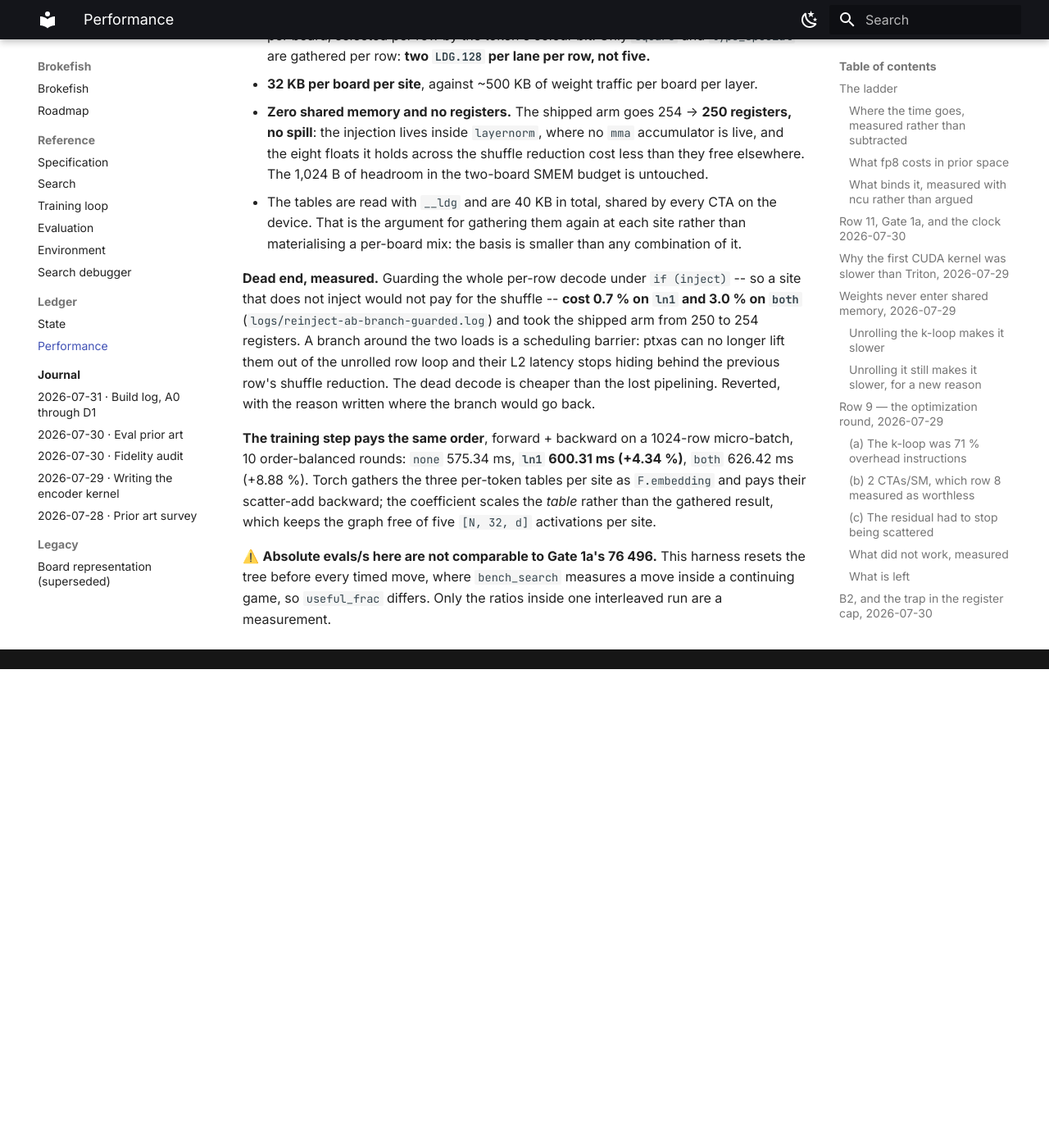
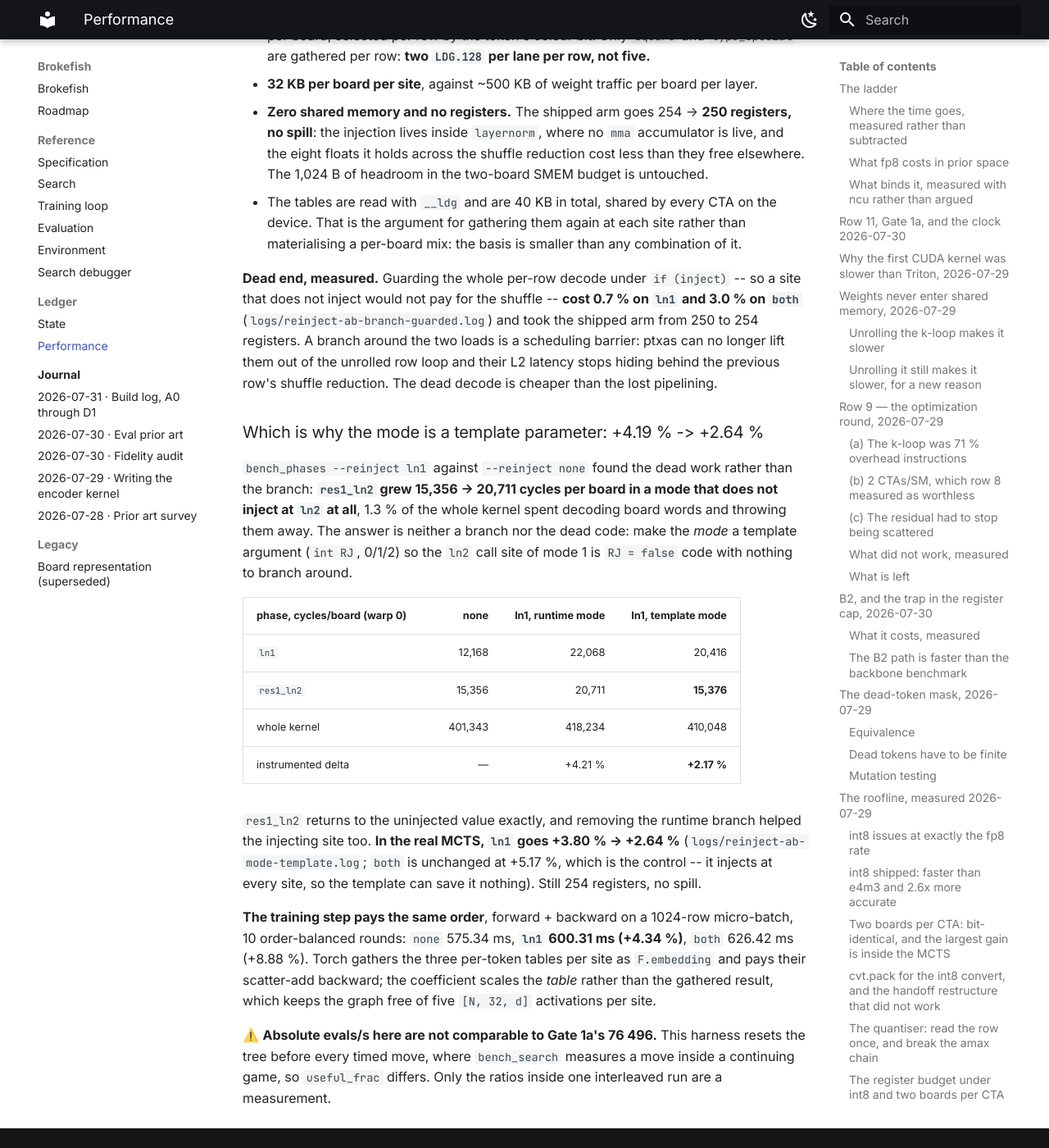
Before and after one commit to TheoBoyer/brokefish, an MkDocs documentation site: the page built from docs/ledger/perf.md, in a window 1280 px wide and 1400 px high, scrolled down 37323 px. Shown: the whole window at 82% size. Built offline with MkDocs 1.6.1 and Material for MkDocs 9.7.7, drawn with Linux system fonts in a browser that asks for light colours; before the commit the page ends 38139 px from its top, so only the background shows below that.

Commit message:
The re-injection mode is a template parameter: +4.19 % -> +2.64 %
`bench_phases --reinject ln1` against `--reinject none` found dead work, not a
scheduling problem: `res1_ln2` grew 15,356 -> 20,711 cycles per board **in a mode
that does not inject at ln2 at all**, 1.3 % of the whole kernel spent decoding board
words and discarding them. Guarding it with `if (inject)` was already measured as a
regression (the branch stops ptxas hoisting the two loads out of the unrolled row
loop); the answer is neither the branch nor the dead code.

`RJ` becomes an int mode -- 0 off, 1 the attention norm, 2 both -- so the ln2 call
site of mode 1 is `RJ = false` code with nothing to branch around, and the injecting
sites lose their runtime guard entirely.

  phase, cycles/board   none     runtime mode   template mode
  ln1                   12,168   22,068         20,416
  res1_ln2              15,356   20,711         15,376
  whole kernel         401,343  418,234        410,048

`res1_ln2` returns to the uninjected value exactly. In the real MCTS, interleaved and
order-balanced as before: **ln1 +3.80 % -> +2.64 %**, both unchanged at +5.17 % --
which is the control, since it injects everywhere and the template can save it
nothing. Still 254 registers, no spill.

Also: `bench_phases --reinject` and the PROF instantiations that make it possible.

Co-Authored-By: Claude Opus 5 (1M context) <noreply@anthropic.com>
Claude-Session: https://claude.ai/code/session_0162N14aGbf6FFLWGLfjmJ2g

```diff
--- a/docs/ledger/perf.md
+++ b/docs/ledger/perf.md
@@ -1331,7 +1331,29 @@ site that does not inject would not pay for the shuffle -- **cost 0.7 % on `ln1`
 250 to 254 registers. A branch around the two loads is a scheduling barrier: ptxas can
 no longer lift them out of the unrolled row loop and their L2 latency stops hiding
 behind the previous row's shuffle reduction. The dead decode is cheaper than the lost
-pipelining. Reverted, with the reason written where the branch would go back.
+pipelining.
+
+### Which is why the mode is a template parameter: +4.19 % -> +2.64 %
+
+`bench_phases --reinject ln1` against `--reinject none` found the dead work rather than
+the branch: **`res1_ln2` grew 15,356 -> 20,711 cycles per board in a mode that does not
+inject at `ln2` at all**, 1.3 % of the whole kernel spent decoding board words and
+throwing them away. The answer is neither a branch nor the dead code: make the *mode* a
+template argument (`int RJ`, 0/1/2) so the `ln2` call site of mode 1 is `RJ = false`
+code with nothing to branch around.
+
+| phase, cycles/board (warp 0) | none | ln1, runtime mode | ln1, template mode |
+|---|---:|---:|---:|
+| `ln1` | 12,168 | 22,068 | 20,416 |
+| `res1_ln2` | 15,356 | 20,711 | **15,376** |
+| whole kernel | 401,343 | 418,234 | 410,048 |
+| instrumented delta | — | +4.21 % | **+2.17 %** |
+
+`res1_ln2` returns to the uninjected value exactly, and removing the runtime branch
+helped the injecting site too. **In the real MCTS, `ln1` goes +3.80 % -> +2.64 %**
+(`logs/reinject-ab-mode-template.log`; `both` is unchanged at +5.17 %, which is the
+control -- it injects at every site, so the template can save it nothing). Still 254
+registers, no spill.
 
 **The training step pays the same order**, forward + backward on a 1024-row
 micro-batch, 10 order-balanced rounds: `none` 575.34 ms, **`ln1` 600.31 ms (+4.34 %)**,
```
Also changed, not shown: 3 other files.
